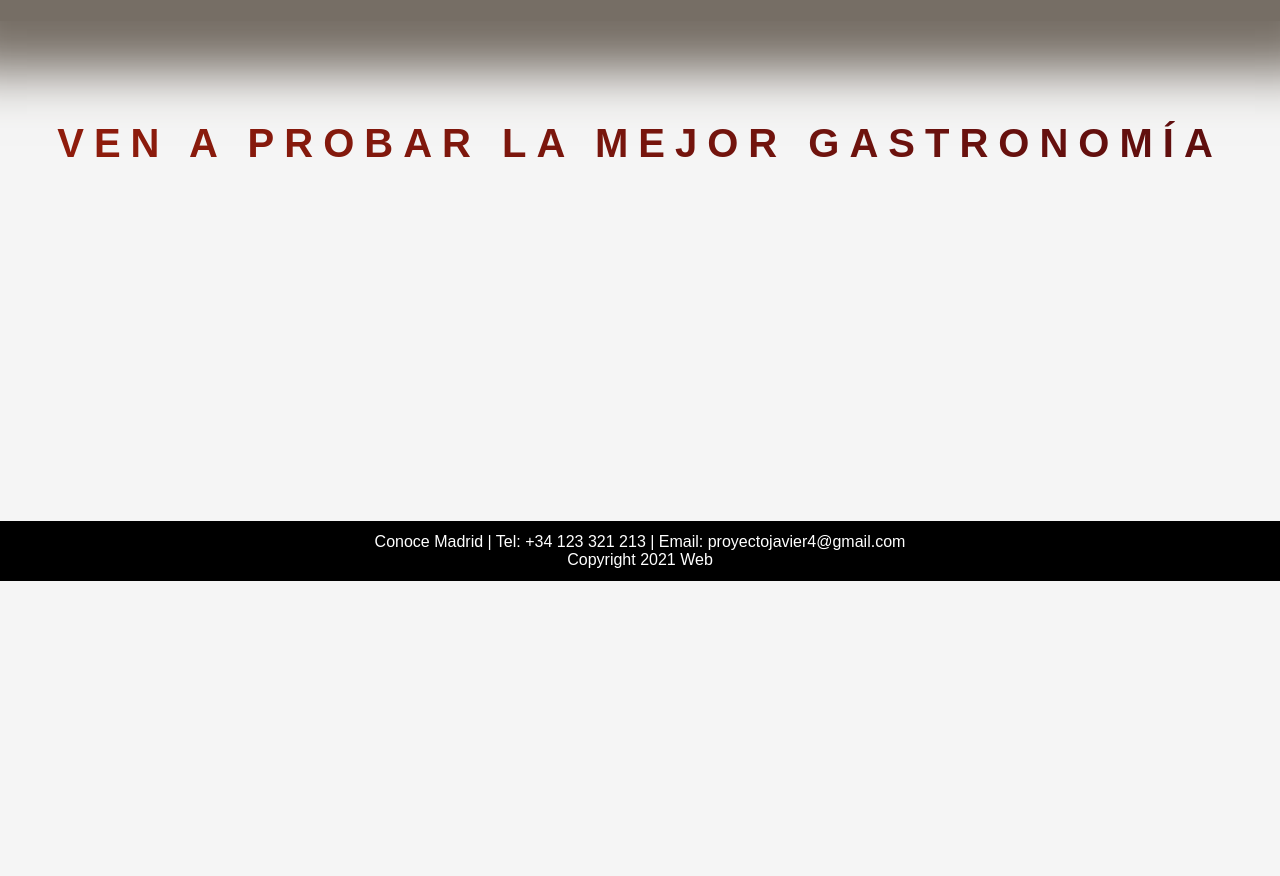
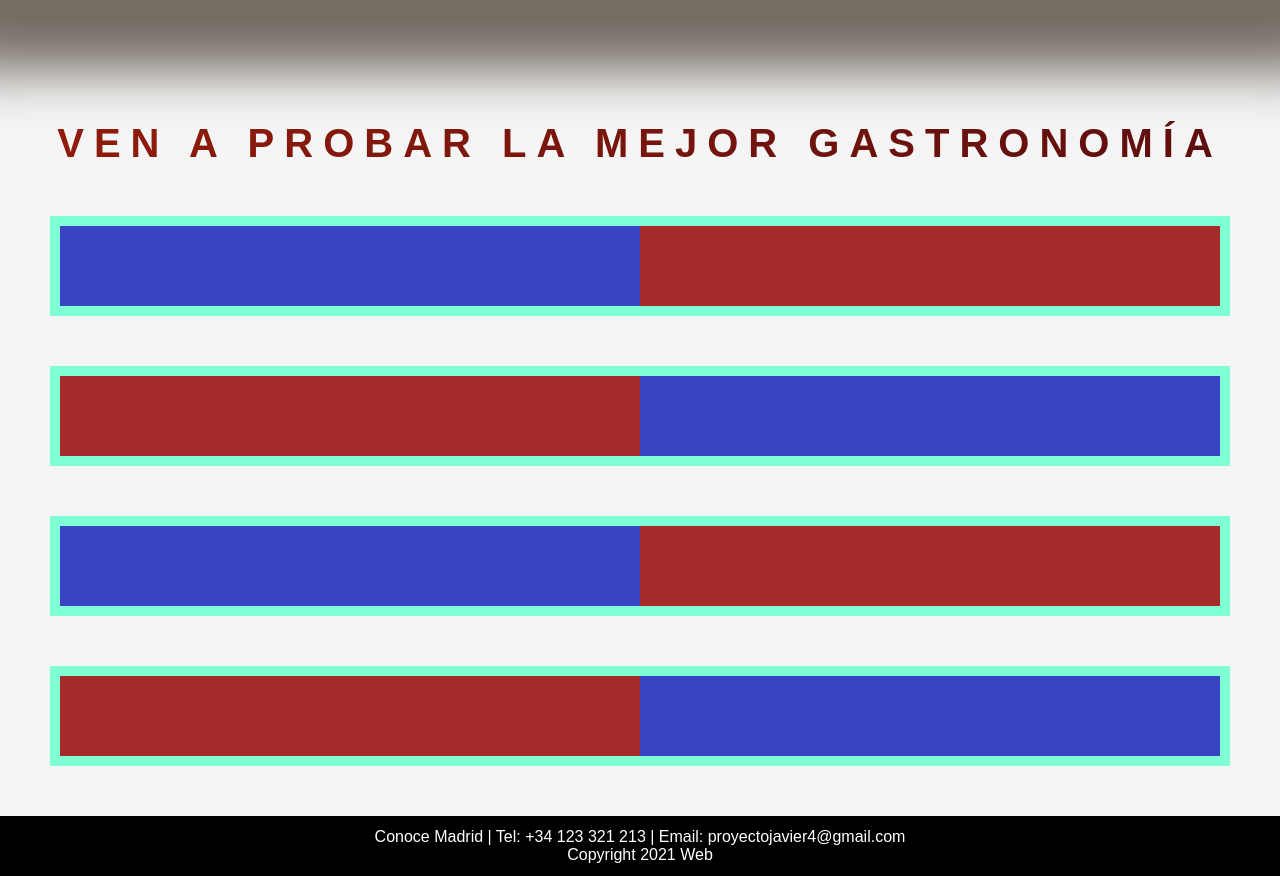
Before and after one commit to EquipoJavier/Proyecto-react, a React (Create React App) app: page /gastronomia in a window 1280 px wide. Shown: the part 1780-2656 px from the top of the page. Before the commit the page ends 2361 px from the top, so only its background shows below. Built offline with nearby package versions, Linux system fonts and the light colour scheme.

Commit message:
[gastr] started restaurant textbox

```diff
--- /dev/null
+++ b/src/components/Gastronomia/ThirdSection/RestaurantTextbox/RestaurantTextbox.js
@@ -0,0 +1,35 @@
+import './RestaurantTextbox.scss';
+
+export default function RestaurantTextbox({restaurant, imgOnRight}) {
+
+    if (imgOnRight) {
+        return (
+            <div className="resTextbox">
+                <div className="resTextbox__text">
+                    <span className="resTextbox__text--title"></span>
+                    <div className="resTextbox__text--descr">
+
+                    </div>
+                </div>
+                <div className="resTextbox__img">
+
+                </div>
+            </div>
+        )
+    } else {
+        return (
+            <div className="resTextbox">
+                <div className="resTextbox__img">
+
+                </div>
+                <div className="resTextbox__text">
+                    <span className="resTextbox__text--title"></span>
+                    <div className="resTextbox__text--descr">
+
+                    </div>
+                </div>
+            </div>
+        )
+    }
+
+}
--- /dev/null
+++ b/src/components/Gastronomia/ThirdSection/RestaurantTextbox/RestaurantTextbox.scss
@@ -0,0 +1,18 @@
+.resTextbox {
+    display: flex;
+    margin: 5rem;
+    padding: 1rem;
+    background-color: aquamarine; // TEST
+    min-height: 10vh; // TEST
+
+    &__text {
+        flex-grow: 1;
+        display: flex;
+        background-color: rgb(58, 67, 196); // TEST
+    }
+
+    &__img {
+        flex-grow: 1;
+        background-color: brown;
+    }
+}
--- a/src/components/Gastronomia/ThirdSection/Restaurantes.js
+++ b/src/components/Gastronomia/ThirdSection/Restaurantes.js
@@ -1,11 +1,48 @@
+
+
+import restBotin from '../../Recursos/img/restaurante-botin.jpg';
+import restBola from '../../Recursos/img/restaurante-la-bola.jpg';
+import restLucio from '../../Recursos/img/restaurante-casa-lucio.jpg';
+import restCandelas from '../../Recursos/img/restaurante-cuevas-luis-candelas.jpg';
+
 import './Restaurantes.scss';
+import RestaurantTextbox from './RestaurantTextbox/RestaurantTextbox';
 
 export default function Restaurantes(props) {
+    const restaurantes = [
+        {
+            name: "Restaurante Botín",
+            img: restBotin,
+            descr: "El restaurante más antiguo del mundo se encuentra en España, y más concretamente en pleno Madrid de los Austrias. Este local de 1725 actualmente es un restaurante con cuatro plantas que sigue conservando el encanto de antigua posada. Ofrece lo mejor de la cocina castiza de Madrid y de la cocina castellana. Las especialidades son el cochinillo asado y el cordero asado que se cocinan en un horno de leña antiguo. Otros platos que destacan son la sopa al cuarto de hora, la sopa castellana, la merluza de pincho, el lenguado fresco y las almejas en salsa. En cuanto a repostería, resaltan los bartolillos y el fresón de San Isidro."
+        },        {
+            name: "Taberna La Bola",
+            img: restBola,
+            descr: "Este restaurante es conocido por servir uno de los cocidos más ricos de Madrid. Su secreto reside en el método clásico de cocción, como se hacía antaño, a fuego lento y con carbón de encina. Además el cocido se prepara en pucheros de barro individuales, algo prácticamente único, y la elaboración de cada puchero llega hasta las cuatro horas. También está especializado en comida tradicional castellana, como son los callos a la madrileña y el cordero asado."
+        },        {
+            name: "Casa Lucio",
+            img: restLucio,
+            descr: "Casa Lucio es uno de los más emblemáticos restaurantes en Madrid. Se ha hecho popularmente conocido por los mejores huevos estrellados del mundo, en el que el secreto es la cocina de carbón. Para una primera visita, imprescindible degustar sus huevos, y en las siguientes ya se pueden explorar otros de sus platos. Destacan sus callos a la madrileña, el rabo de toro, la sopa de cebolla, el pisto con huevo, el cocido madrileño y la paletilla de cordero. "
+        },        {
+            name: "Cuevas de Luis Candelas",
+            img: restCandelas,
+            descr: "Es otro de los restaurantes más emblemáticos y conocidos de Madrid, situado junto a la Plaza Mayor, y que rinde homenaje al bandolero más conocido de Madrid, Luis Candelas, que habituaba a esconderse en el Arco de Cuchilleros tras sus robos, donde hoy se encuentra el restaurante. Un actor disfrazado de bandolero lo recuerda y da la bienvenida hoy día a todos los clientes. El interior tiene un ambiente muy castizo, y en su cocina se han recuperado todos los usos y costumbres que dan fundamento a la tradición gastronómica de Madrid. Sus especialidades son el cochinillo, el cordero lechal, los callos a la madrileña, el cocido de puchero y los postres típicos de Madrid."
+        },
+    ]
+
     return (
         <div className="restaurantes">
             <div className="restaurantes__titulo">
                 <span className="restaurantes__titulo--heading">{props.title}</span>
             </div>
+
+            {restaurantes.map((restaurant, index) => {
+                if(index%2 === 0) {
+                    return <RestaurantTextbox restaurante={restaurant} imgOnRight={true}/>
+                } else {
+                    return <RestaurantTextbox restaurante={restaurant} imgOnRight={false}/>
+                }
+            })}
+
         </div>
     )
 }
--- a/src/components/Gastronomia/ThirdSection/Restaurantes.scss
+++ b/src/components/Gastronomia/ThirdSection/Restaurantes.scss
@@ -1,6 +1,4 @@
 .restaurantes {
-    height: 50vh;
-
     &__titulo {
         text-align: center;
 
```
